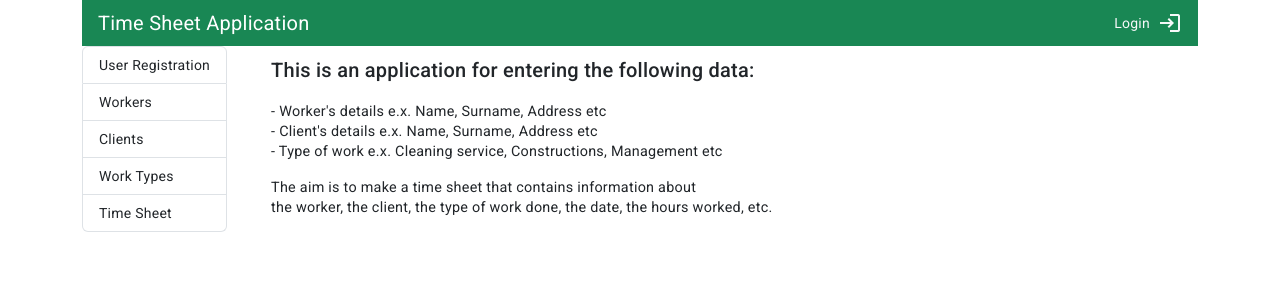
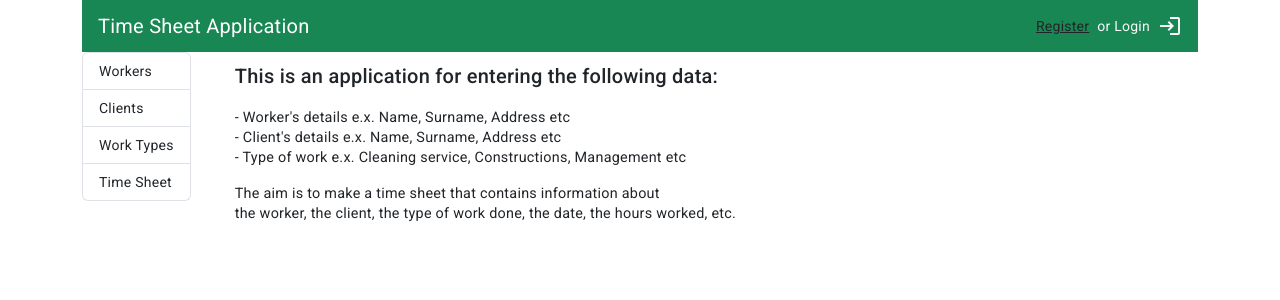
Before and after one commit to ToniaPa/Final-Project-Angular, an Angular app: page / in a window 1280 px wide. Shown: the top 300 px of the page. Built offline with nearby package versions, Linux system fonts and the light colour scheme.

Commit message:
user-login final

```diff
--- a/src/app/components/menu-items/menu-items.component.ts
+++ b/src/app/components/menu-items/menu-items.component.ts
@@ -14,10 +14,6 @@ import { MenuItem } from 'src/app/shared/interfaces/menu-item';
 })
 export class MenuItemsComponent {
   menu: MenuItem[] = [
-    {
-      text: 'User Registration',
-      routerLink: 'user-registration',
-    },
     {
       text: 'Workers',
       routerLink: 'workers',
--- a/src/app/components/navbar-on-top/navbar-on-top.component.html
+++ b/src/app/components/navbar-on-top/navbar-on-top.component.html
@@ -2,21 +2,24 @@
   <a role="button" class="navbar-brand ms-3" routerLink=""
         >Time Sheet Application</a>
 
-  <!-- @if(user()) {
+  @if(user()) {
     <span class="me-3 d-flex gap-2 text-light">Welcome, {{ user().fullname }}
         <mat-icon role="button" (click)="logout()">logout</mat-icon> </span>
+   } @else {
+    <span class="text-light me-3 d-flex gap-2 align-items-center ">
+      <a role="button" class="navbar-text text-dark" routerLink="user-registration"
+      >Register</a>
+      or Login
+        <mat-icon role="button" class="icon-link-hover" routerLink="user-login">login</mat-icon>
+    </span>
+  }
 
-         // το logout είναι στο user.service.ts
-   } @else {
-    <span class="text-light me-3 d-flex gap-2 align-items-center ">Login
-        <mat-icon role="button" class="icon-link-hover" routerLink="login">login</mat-icon>
-    </span>
-  } -->
-
-  <span class="text-light me-3 d-flex gap-2 align-items-center ">Login
+  <!-- <span class="text-light me-3 d-flex gap-2 align-items-center ">
+    <a role="button" class="navbar-text text-dark" routerLink="user-registration"
+    >Register</a>
+    or Login
     <mat-icon role="button" class="icon-link-hover" aria-hidden="false" routerLink="user-login">login</mat-icon>
-    <!-- <span class="material-symbols-outlined">
+ <span class="material-symbols-outlined">
       <svg xmlns="http://www.w3.org/2000/svg" height="24px" viewBox="0 -960 960 960" width="24px" fill="#FFFFFF"><path d="M280-400q-33 0-56.5-23.5T200-480q0-33 23.5-56.5T280-560q33 0 56.5 23.5T360-480q0 33-23.5 56.5T280-400Zm0 160q-100 0-170-70T40-480q0-100 70-170t170-70q67 0 121.5 33t86.5 87h352l120 120-180 180-80-60-80 60-85-60h-47q-32 54-86.5 87T280-240Zm0-80q56 0 98.5-34t56.5-86h125l58 41 82-61 71 55 75-75-40-40H435q-14-52-56.5-86T280-640q-66 0-113 47t-47 113q0 66 47 113t113 47Z"/></svg>
       </span> -->
-</span>
 </nav>
--- a/src/app/components/navbar-on-top/navbar-on-top.component.ts
+++ b/src/app/components/navbar-on-top/navbar-on-top.component.ts
@@ -1,7 +1,8 @@
-import { Component } from '@angular/core';
-
+import { Component, inject } from '@angular/core';
 import {MatIconModule} from '@angular/material/icon';
 import { RouterLink } from '@angular/router';
+import { UserService } from 'src/app/shared/services/user.service';
+
 
 @Component({
   selector: 'app-navbar-on-top',
@@ -9,16 +10,17 @@ import { RouterLink } from '@angular/router';
   imports: [
     RouterLink,
     MatIconModule,
+
   ],
   templateUrl: './navbar-on-top.component.html',
   styleUrl: './navbar-on-top.component.css'
 })
 export class NavbarOnTopComponent {
-  // userService = inject(UserService); //o constructor θα εκτελεστεί μία μόνο φορά, μπορεί να είναι σε διάφορα σημεία το inject(UserService); ΑΛΛΑ ο constructor θα εκτελεστεί μία μόνο φορά, την πρώτη που θα βρει το inject και δεν θα έχει δημιουργηθεί, όλα τα άλλα Inject κοιτάνε το ήδη δημιουργημένο
+  userService = inject(UserService); //o constructor θα εκτελεστεί μία μόνο φορά, μπορεί να είναι σε διάφορα σημεία το inject(UserService); ΑΛΛΑ ο constructor θα εκτελεστεί μία μόνο φορά, την πρώτη που θα βρει το inject και δεν θα έχει δημιουργηθεί, όλα τα άλλα Inject κοιτάνε το ήδη δημιουργημένο
 
-  // user = this.userService.user; //= το signal του user.service.ts
+  user = this.userService.user; //= το signal του user.service.ts
 
-  // logout() {
-  //   this.userService.logoutUser();
-  // }
+  logout() {
+    this.userService.logoutUser();
+  }
 }
--- a/src/app/components/user-login/user-login.component.ts
+++ b/src/app/components/user-login/user-login.component.ts
@@ -37,25 +37,25 @@ export class UserLoginComponent {
   });
 
   onSubmit() {
-    // const credentials = this.form.value as Credentials; //Credentials = interface που το έχουμε φτιάξει εμείς, δες 'src/app/shared/interfaces/user'
-    // this.userService.loginUser(credentials).subscribe({
-    //   next: (response) => {
-    //     const access_token = response.access_token;
-    //     console.log('access_token (στο onSubmit() της user-login.ts)', access_token);
-    //     localStorage.setItem('access_token', access_token); //localstorage.setItem = είναι HTML εντολή δεν είναι angular -> localstorage του browser, είναι key-value pair
-    //     const decodedTokenSubject = jwtDecode(access_token).sub as unknown as LoggedInUser;
-    //     //decodedTokenSubject = ένα ονομα που το δίνουμε εμείς, jwtDecode = πρέπει να έχουμε εγκαταστήσει με npm i jwt-decode,
-    //     // .sub = ό,τι κουβαλάει το access_token που μας στέλνει το backend βρίσκεται μέσα στο sub, με to as κάνουμε type cast, as unknown το κάνουμε πάντα όταν δεν ξέρουμε τι είναι
-    //     this.userService.user.set({
-    //       fullname: decodedTokenSubject.fullname,
-    //       email: decodedTokenSubject.email
-    //     });
-    //     this.router.navigate(['restricted-content-example']); //εδώ είμαστε στην περίπτωση που ο user έχει τα σωστά credentials και άρα γίνεται logged in και το επόμενο βήμα είναι να πάει στην οθόνη του restricted-content-example component (έτσι του λέμε εμείς να κάνει) δηλ όταν ο user έχει τα σωστά credentials του επιτρέπουμε να δει την restricted-content-example, αλλιώς δεν την βλέπει
-    //   },
-    //   error: (response) => {
-    //     console.log('Login error', response);
-    //     this.invalidLogin = true;
-    //   },
-    // });
+    const credentials = this.form.value as Credentials; //Credentials = interface που το έχουμε φτιάξει εμείς, δες 'src/app/shared/interfaces/user'
+    this.userService.loginUser(credentials).subscribe({
+      next: (response) => {
+        const access_token = response.access_token;
+        console.log('access_token (στο onSubmit() της user-login.ts)', access_token);
+        localStorage.setItem('access_token', access_token); //localstorage.setItem = είναι HTML εντολή δεν είναι angular -> localstorage του browser, είναι key-value pair
+        const decodedTokenSubject = jwtDecode(access_token).sub as unknown as LoggedInUser;
+        //decodedTokenSubject = ένα ονομα που το δίνουμε εμείς, jwtDecode = πρέπει να έχουμε εγκαταστήσει με npm i jwt-decode,
+        // .sub = ό,τι κουβαλάει το access_token που μας στέλνει το backend βρίσκεται μέσα στο sub, με to as κάνουμε type cast, as unknown το κάνουμε πάντα όταν δεν ξέρουμε τι είναι
+        this.userService.user.set({
+          fullname: decodedTokenSubject.fullname,
+          email: decodedTokenSubject.email
+        });
+        this.router.navigate(['restricted-content-example']); //εδώ είμαστε στην περίπτωση που ο user έχει τα σωστά credentials και άρα γίνεται logged in και το επόμενο βήμα είναι να πάει στην οθόνη του restricted-content-example component (έτσι του λέμε εμείς να κάνει) δηλ όταν ο user έχει τα σωστά credentials του επιτρέπουμε να δει την restricted-content-example, αλλιώς δεν την βλέπει
+      },
+      error: (response) => {
+        console.log('Login error', response);
+        this.invalidLogin = true;
+      },
+    });
   }
 }
--- a/src/app/shared/guards/auth.guard.ts
+++ b/src/app/shared/guards/auth.guard.ts
@@ -12,5 +12,5 @@ if (userService.user()) { //= getter του signal
   return true; //= επιτρέπει την πρόσβαση
 }
 
-return router.navigate(['login']); //= δεν επιτρέπει την πρόσβαση -> redirect στο 'login' το οποίο στο app.routes.ts είναι:  path: 'login'
+return router.navigate(['user-login']); //= δεν επιτρέπει την πρόσβαση -> redirect στο Login το οποίο στο app.routes.ts είναι:  path: 'user-login'
 };
--- a/src/app/shared/services/user.service.ts
+++ b/src/app/shared/services/user.service.ts
@@ -44,22 +44,7 @@ export class UserService {
         console.log('No user Logged In')
       }
     })
-  }
-
-  //*** User Registration: ***//
-  registerUser(user: User) {
-    console.log('user.service.ts (registerUser) στοιχεία του user (step 1): ', user)
-    console.log(`'user.service.ts (registerUser) url (step 1): ${API_URL}/register`);
-    //πηγαίνει στο user_blueprint.py:
-    return this.http.post<{ msg: string }>(`${API_URL}/register`, user); //κάνουμε return για να πάρουμε το response, την απάντηση από τον server
-  }
-
-  check_duplicate_email(email: string) {
-    console.log(`check_duplicate_email url: ${API_URL}/check_duplicate_email/${email}`);
-    return this.http.get<{ msg: string }>(
-      `${API_URL}/check_duplicate_email/${email}`,
-    );
-  }
+  } //end of constructor
 
   loginUser(credentials: Credentials) {
     console.log(`loginUser url: ${API_URL}/login, from user.services.ts`);
@@ -73,6 +58,21 @@ export class UserService {
   logoutUser() {
     this.user.set(null); // κάνουμε Null το signal
     localStorage.removeItem('access_token');
-    this.router.navigate(['login']);
+    this.router.navigate(['user-login']);
   }
+
+    //*** User Registration: ***//
+    registerUser(user: User) {
+      console.log('user.service.ts (registerUser) στοιχεία του user (step 1): ', user)
+      console.log(`'user.service.ts (registerUser) url (step 1): ${API_URL}/register`);
+      //πηγαίνει στο user_blueprint.py:
+      return this.http.post<{ msg: string }>(`${API_URL}/register`, user); //κάνουμε return για να πάρουμε το response, την απάντηση από τον server
+    }
+
+    check_duplicate_email(email: string) {
+      console.log(`check_duplicate_email url: ${API_URL}/check_duplicate_email/${email}`);
+      return this.http.get<{ msg: string }>(
+        `${API_URL}/check_duplicate_email/${email}`,
+      );
+    }
 }
```
